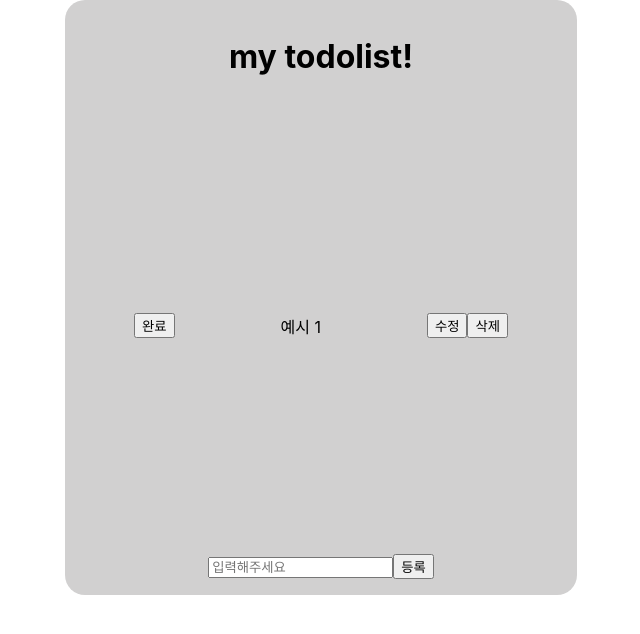
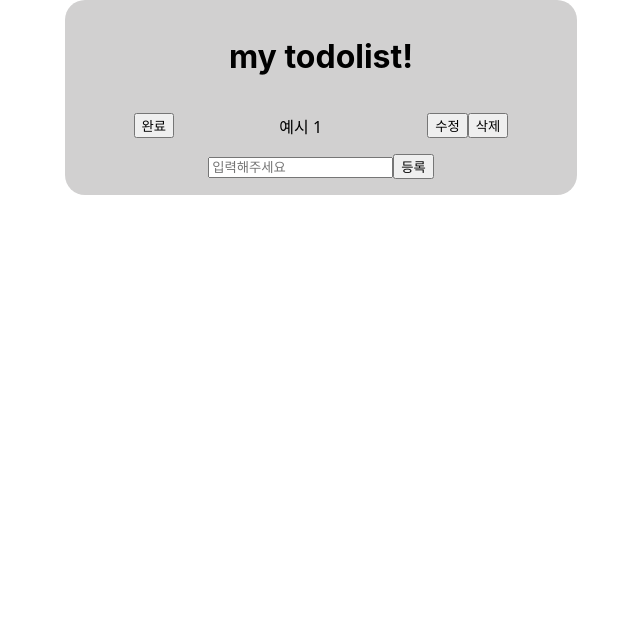
Before and after one commit to shinjuho2/todolist, a React (Create React App) app: page / in a window 1280 px wide. Shown: the top 634 px of the page, without its empty margins (319-959 px from the left). Built offline with nearby package versions, Linux system fonts and the light colour scheme.

Commit message:
create list

```diff
--- a/src/App.css
+++ b/src/App.css
@@ -11,5 +11,5 @@
   flex-direction: row;
   justify-content: space-around;
   align-items: center;
-  padding: 200px 0px;
+  font-family: system-ui, -apple-system, BlinkMacSystemFont, 'Segoe UI', Roboto, Oxygen, Ubuntu, Cantarell, 'Open Sans', 'Helvetica Neue', sans-serif;
 }
```
